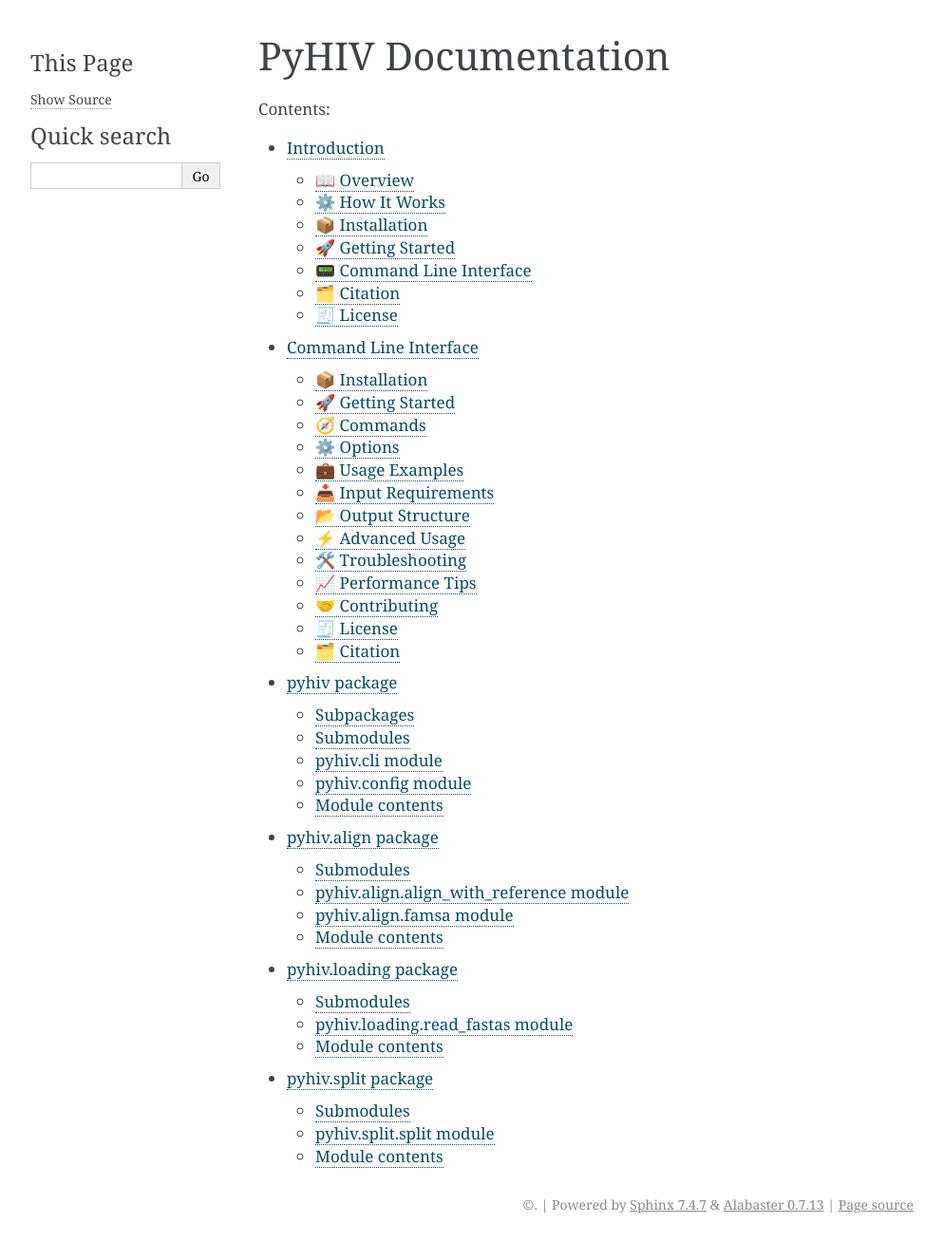
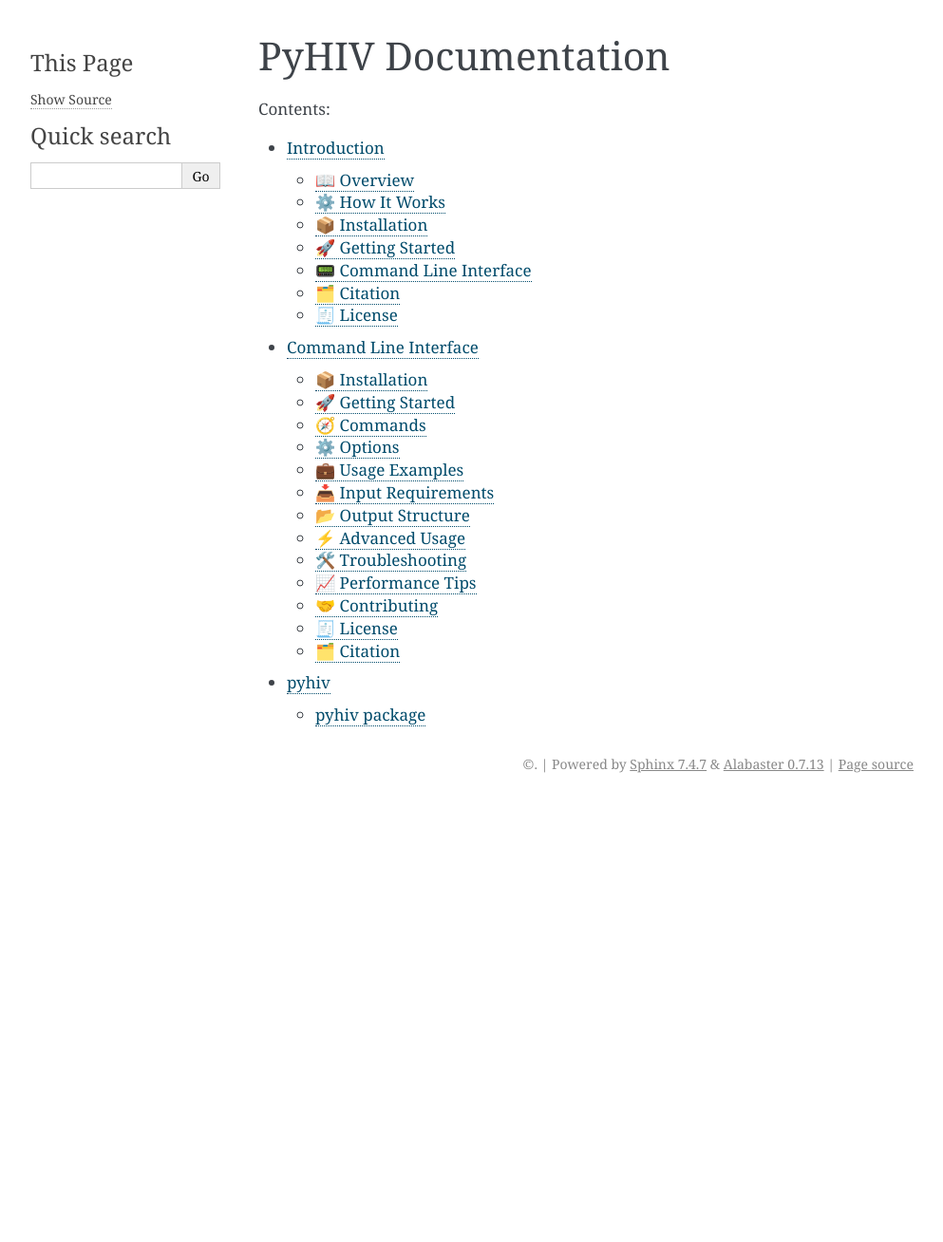
Before and after one commit to anaapspereira/PyHIV, a Sphinx documentation site: the page built from docs/source/index.rst, in a window 1280 px wide. Shown: the whole page at 95% size, without its empty margins (148-1141 px from the left). Built offline with Sphinx 7.4.7, drawn with Linux system fonts in a browser that asks for light colours; after the commit the page ends 900 px from its top, so only the background shows below that.

Commit message:
[UPDATE] sphinx docs

```diff
--- a/docs/source/index.rst
+++ b/docs/source/index.rst
@@ -14,7 +14,4 @@ PyHIV Documentation
    Introduction <manual_docs/PyHIV>
    Command Line Interface <manual_docs/CLI>
 
-   pyhiv
-   pyhiv.align
-   pyhiv.loading
-   pyhiv.split
+   modules
```
